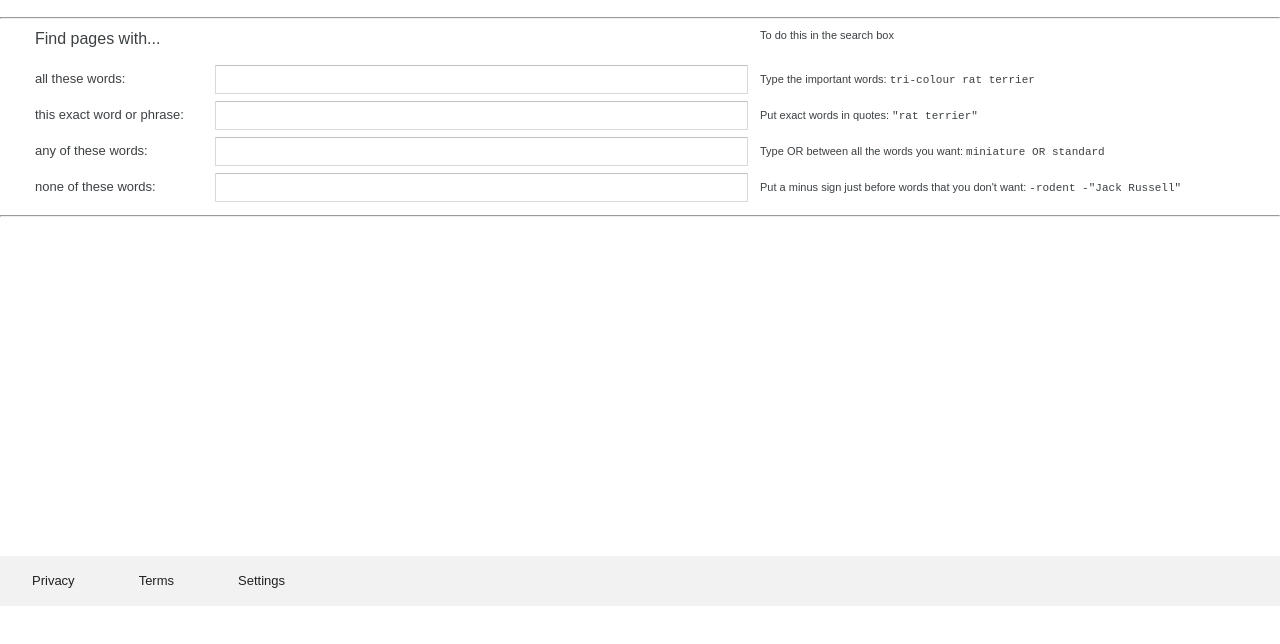
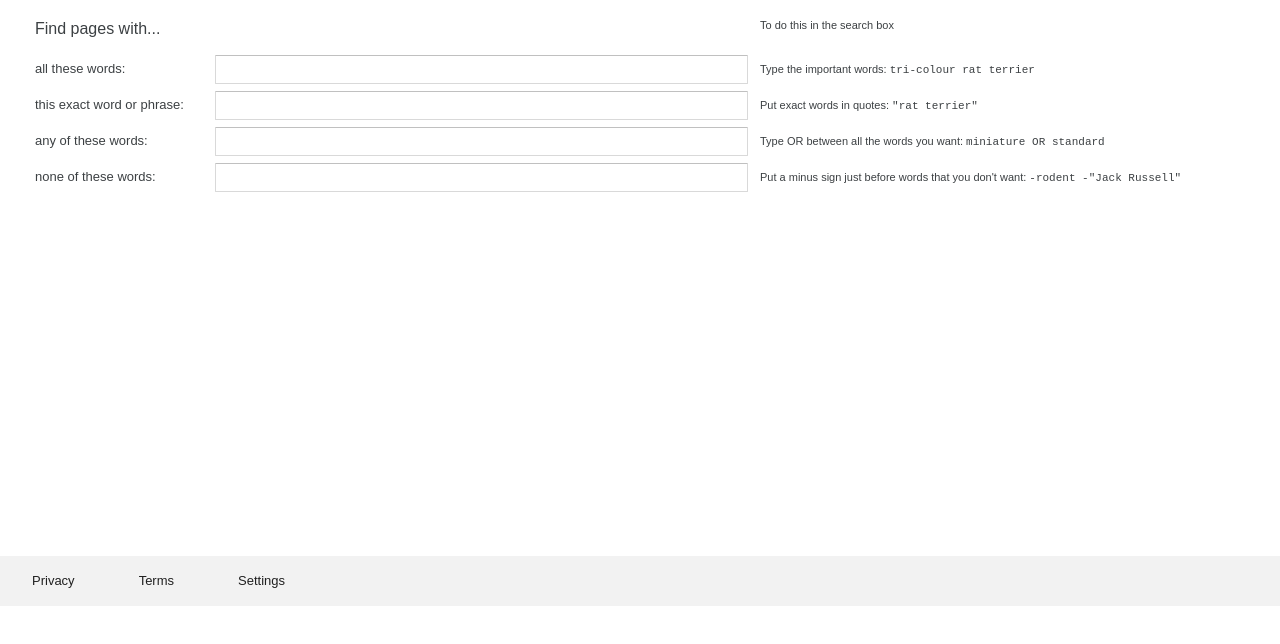
Before and after one commit to TonyTrem/projectzero, a plain HTML site: page advancedsearch.html in a window 1280 px wide. Shown: the part 194-838 px from the top of the page. Drawn offline with Linux system fonts and the light colour scheme.

Commit message:
Adjust advanced search

```diff
--- a/advancedsearch.html
+++ b/advancedsearch.html
@@ -18,14 +18,12 @@
         </ul>
     </header>
 
-    <main>
+    <main class="advanced_main">
         <div class="advancedsearch">
 
             <div class="advanced_search_title">
                 Advanced Search
             </div>
-
-            <hr>
 
             <div class="find_pages_with">
                 Find pages with...<span class="searchtip">To do this in the search box</span>
@@ -67,8 +65,6 @@
                 </div>
             </div>
 
-            <hr>
-
 
         </div>
     </main>
--- a/styles/style.css
+++ b/styles/style.css
@@ -21,7 +21,7 @@ header {
 main {
     display: flex;
     flex-direction: column;
-    align-items: left;
+    align-items: center;
     justify-content: flex-start;
     height: 100vh;
     padding-top: 70px;
@@ -165,12 +165,6 @@ button:hover {
     text-align: left;
 }
 
-.advanced_search_item input:hover {
-    border: 1px solid #d9d9d9;
-    border-top: 1px solid #c0c0c0;
-    box-shadow: 0 1px 1px rgba(0,0,0,.1),0 1px 1px rgba(0,0,0,.1);
-}
-
 .advanced_logo {
     width: 74px;
     height: 24px;
@@ -179,6 +173,10 @@ button:hover {
 
 .advanced_header {
     justify-content: space-between;
+}
+
+.advanced_main {
+    align-items: start;
 }
 
 .searchtip {
```
